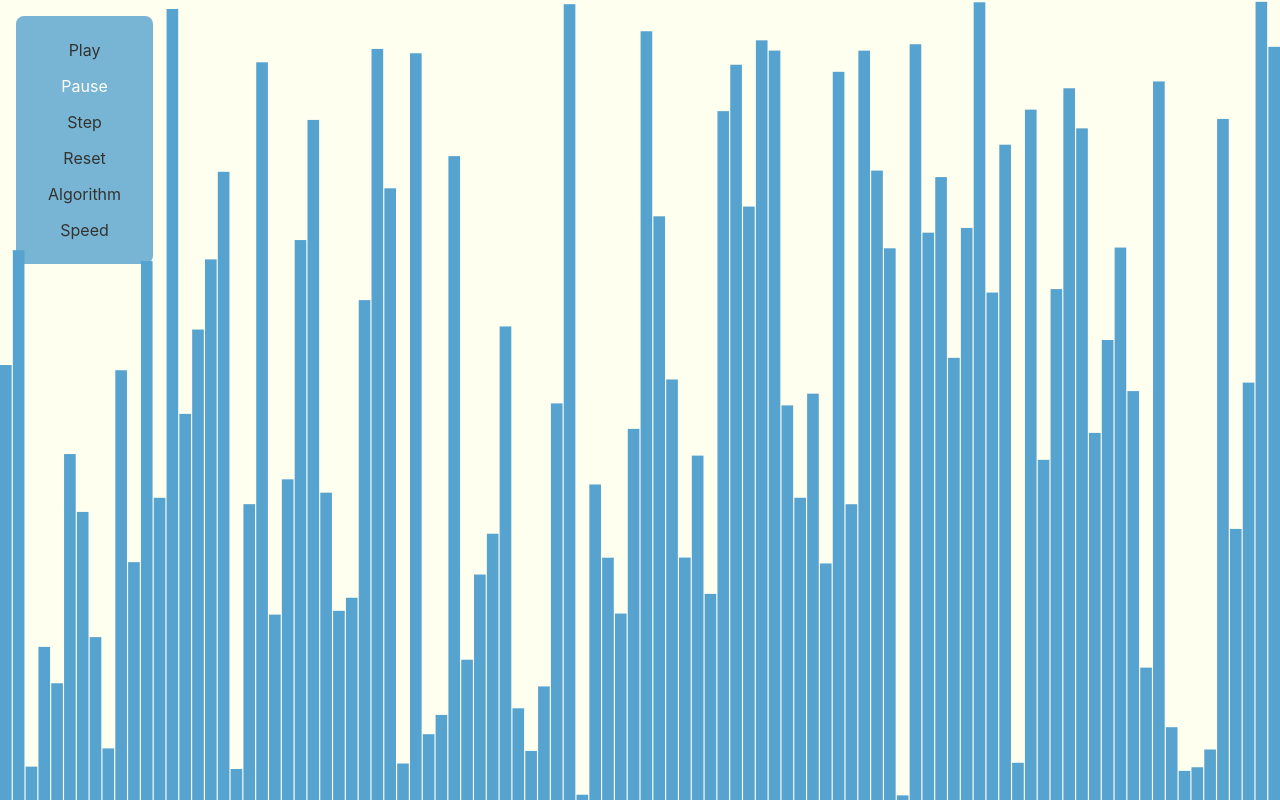
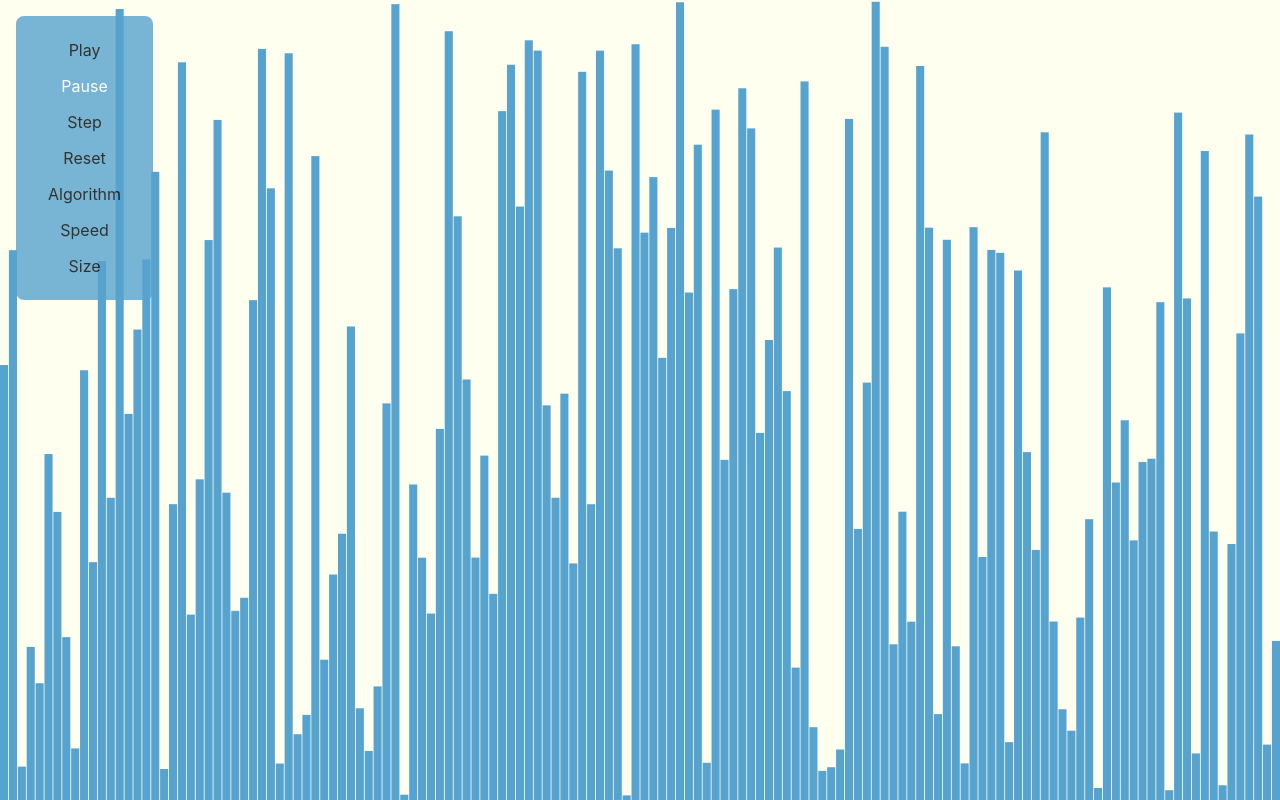
Before and after one commit to chrismilson/sorting-visualiser, a React (Create React App) app: page / in a window 1280 px wide. Built offline with nearby package versions, Linux system fonts and the light colour scheme.

Commit message:
Add array length slider

```diff
--- a/src/App.js
+++ b/src/App.js
@@ -12,11 +12,12 @@ class App extends React.Component {
     var n = this.newArray()
     var sort = Algorithms.MergeSortBF
     this.state = {
+      speed: 80,
       check: -1,
       compare: -1,
       nums: [...n],
       orig: n,
-      speed: 50,
+      len: 10,
       sort: sort,
       sortInstance: sort.algorithm([...n])
     }
@@ -28,7 +29,7 @@ class App extends React.Component {
     this.setSort = this.setSort.bind(this)
   }
 
-  newArray (size = 100) {
+  newArray (size = 144) {
     var nums = []
     for (var i = 0; i < size; i++) {
       nums.push(Math.random())
@@ -113,10 +114,25 @@ class App extends React.Component {
           algorithms={Object.values(Algorithms)}
           setSort={this.setSort}
           speed={this.state.speed}
-          setSpeed={(event, speed) => {
+          setSpeed={(e, speed) => {
+            e.preventDefault()
             this.setState({ speed })
             this.pause()
             this.play()
+          }}
+          length={this.state.len}
+          setLength={(e, length) => {
+            e.preventDefault()
+            this.pause()
+            var n = this.newArray(Math.pow(length + 2, 1.5))
+            this.setState({
+              check: -1,
+              compare: -1,
+              nums: [...n],
+              orig: n,
+              len: length,
+              sortInstance: this.state.sort.algorithm([...n])
+            })
           }}
         />
         <Array {...this.state} />
--- a/src/components/Array/Array.js
+++ b/src/components/Array/Array.js
@@ -51,6 +51,7 @@ class Array extends React.Component {
 
   componentDidUpdate () {
     const ctx = this.refs.canvas.getContext('2d')
+    this.barWidth = 10 * this.width / (11 * this.props.nums.length - 1)
 
     ctx.clearRect(0, 0, this.width, this.height)
 
--- a/src/components/Menu.js
+++ b/src/components/Menu.js
@@ -4,20 +4,24 @@ import Slider from '@material-ui/core/Slider'
 function Menu (props) {
   var [algs, setAlgs] = useState(false)
   var [speed, setSpeed] = useState(false)
+  var [length, setLength] = useState(false)
 
   const setOpen = (name) => {
+    setAlgs(false)
+    setSpeed(false)
+    setLength(false)
+
     switch (name.toLowerCase()) {
       case 'algs':
-        setSpeed(false)
         setAlgs(true)
         break
       case 'speed':
         setSpeed(true)
-        setAlgs(false)
+        break
+      case 'length':
+        setLength(true)
         break
       default:
-        setAlgs(false)
-        setSpeed(false)
     }
   }
 
@@ -61,6 +65,16 @@ function Menu (props) {
         >
           Speed
         </div>
+        <div
+          className={[
+            'item',
+            'speed',
+            length ? 'active' : 'inactive'
+          ].join(' ')}
+          onMouseOver={() => setOpen('length')}
+        >
+          Size
+        </div>
       </div>
       <div
         className={[
@@ -98,6 +112,19 @@ function Menu (props) {
           onChange={props.setSpeed}
         />
       </div>
+      <div
+        className={[
+          'col',
+          'speed',
+          length ? 'visible' : 'invisible'
+        ].join(' ')}
+      >
+        <Slider
+          orientation='vertical'
+          value={props.length}
+          onChange={props.setLength}
+        />
+      </div>
     </div>
   )
 }
```
